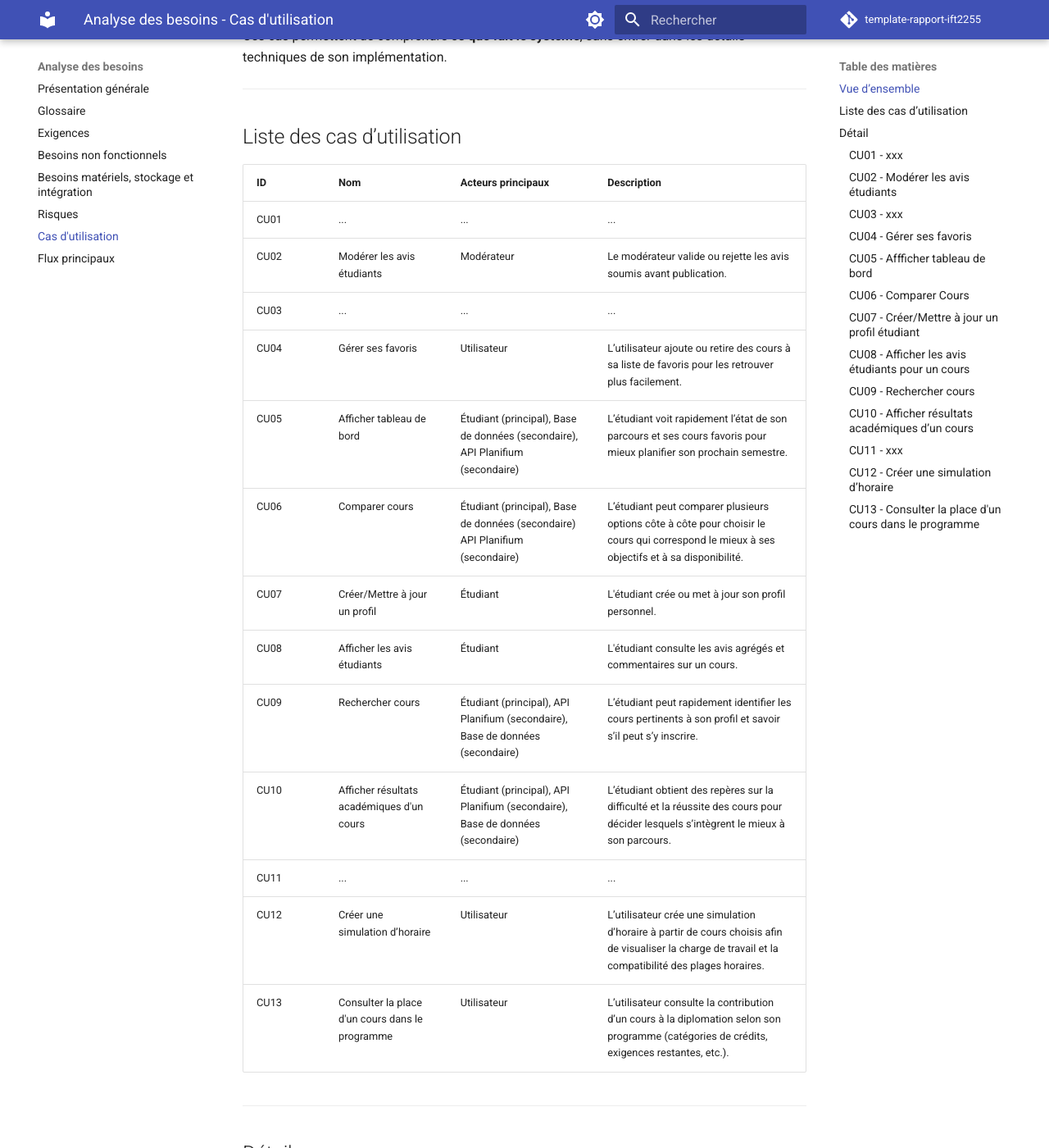
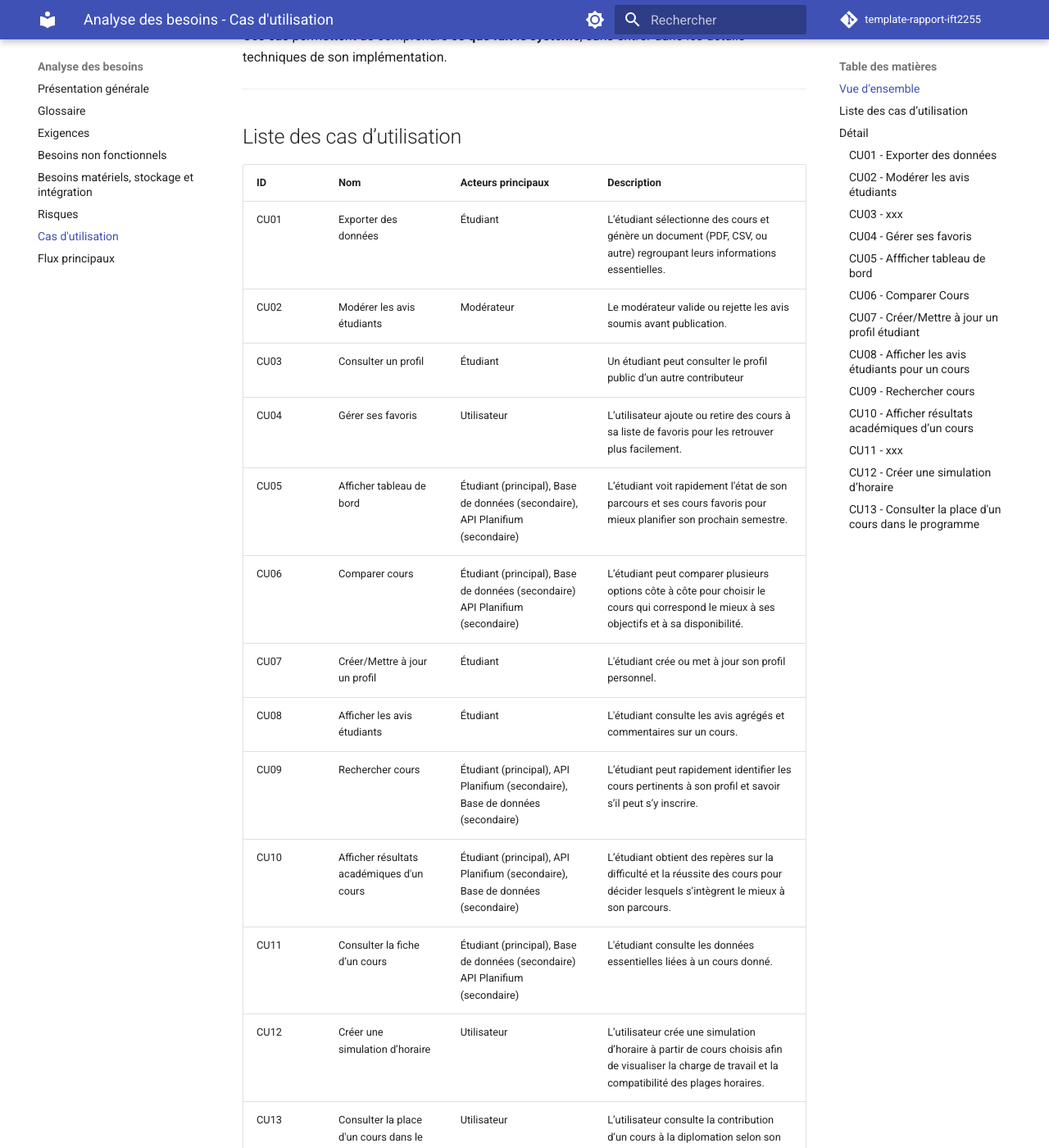
Before and after one commit to abdel2154/IFT2255, an MkDocs documentation site: the page built from docs/besoins/cas-utilisation.md, in a window 1280 px wide and 1400 px high, scrolled down 468 px. Shown: the whole window at 82% size. Built offline with MkDocs 1.6.1 and Material for MkDocs 9.7.7, drawn with Linux system fonts in a browser that asks for light colours; comment, search, counter and statistics services are not loaded; some of the changed text lies outside the part shown.

Commit message:
Ajout des CU 1, 3, et 11 dans liste des CU.

```diff
--- a/docs/besoins/cas-utilisation.md
+++ b/docs/besoins/cas-utilisation.md
@@ -16,30 +16,30 @@ Ces cas permettent de comprendre **ce que fait le système**, sans entrer dans l
 
 ## Liste des cas d’utilisation
 
-| ID | Nom | Acteurs principaux | Description |
-|----|-----|---------------------|-------------|
-| CU01 |...|...|...|
-| CU02 | Modérer les avis étudiants | Modérateur | Le modérateur valide ou rejette les avis soumis avant publication. |
-| CU03 |...|...|...|
-| CU04 |Gérer ses favoris| Utilisateur | L’utilisateur ajoute ou retire des cours à sa liste de favoris pour les retrouver plus facilement. |
-| CU05 |Afficher tableau de bord |Étudiant (principal), Base de données (secondaire), API Planifium (secondaire)|L’étudiant voit rapidement l’état de son parcours et ses cours favoris pour mieux planifier son prochain semestre.|
-| CU06 |Comparer cours| Étudiant (principal), Base de données (secondaire) API Planifium (secondaire) | L’étudiant peut comparer plusieurs options côte à côte pour choisir le cours qui correspond le mieux à ses objectifs et à sa disponibilité.|
-| CU07 | Créer/Mettre à jour un profil | Étudiant | L'étudiant crée ou met à jour son profil personnel. |
-| CU08 | Afficher les avis étudiants | Étudiant | L'étudiant consulte les avis agrégés et commentaires sur un cours. |
-| CU09 |Rechercher cours|Étudiant (principal), API Planifium (secondaire), Base de données (secondaire)|L’étudiant peut rapidement identifier les cours pertinents à son profil et savoir s’il peut s’y inscrire.|
-| CU10 |Afficher résultats académiques d'un cours|Étudiant (principal), API Planifium (secondaire), Base de données (secondaire)|L’étudiant obtient des repères sur la difficulté et la réussite des cours pour décider lesquels s’intègrent le mieux à son parcours.|
-| CU11 |...|...|...|
-| CU12 | Créer une simulation d’horaire | Utilisateur | L’utilisateur crée une simulation d’horaire à partir de cours choisis afin de visualiser la charge de travail et la compatibilité des plages horaires. |
-| CU13 | Consulter la place d'un cours dans le programme | Utilisateur | L’utilisateur consulte la contribution d’un cours à la diplomation selon son programme (catégories de crédits, exigences restantes, etc.). |
+| ID | Nom                                             | Acteurs principaux                                                             | Description                                                                                                                                            |
+|----|-------------------------------------------------|--------------------------------------------------------------------------------|--------------------------------------------------------------------------------------------------------------------------------------------------------|
+| CU01 | Exporter des données                            | Étudiant                                                                       | L’étudiant sélectionne des cours et génère un document (PDF, CSV, ou autre) regroupant leurs informations essentielles.                                |
+| CU02 | Modérer les avis étudiants                      | Modérateur                                                                     | Le modérateur valide ou rejette les avis soumis avant publication.                                                                                     |
+| CU03 | Consulter un profil                             | Étudiant                                                                       | Un étudiant peut consulter le profil public d’un autre contributeur                                                                                    |
+| CU04 | Gérer ses favoris                               | Utilisateur                                                                    | L’utilisateur ajoute ou retire des cours à sa liste de favoris pour les retrouver plus facilement.                                                     |
+| CU05 | Afficher tableau de bord                        | Étudiant (principal), Base de données (secondaire), API Planifium (secondaire) | L’étudiant voit rapidement l’état de son parcours et ses cours favoris pour mieux planifier son prochain semestre.                                     |
+| CU06 | Comparer cours                                  | Étudiant (principal), Base de données (secondaire) API Planifium (secondaire)  | L’étudiant peut comparer plusieurs options côte à côte pour choisir le cours qui correspond le mieux à ses objectifs et à sa disponibilité.            |
+| CU07 | Créer/Mettre à jour un profil                   | Étudiant                                                                       | L'étudiant crée ou met à jour son profil personnel.                                                                                                    |
+| CU08 | Afficher les avis étudiants                     | Étudiant                                                                       | L'étudiant consulte les avis agrégés et commentaires sur un cours.                                                                                     |
+| CU09 | Rechercher cours                                | Étudiant (principal), API Planifium (secondaire), Base de données (secondaire) | L’étudiant peut rapidement identifier les cours pertinents à son profil et savoir s’il peut s’y inscrire.                                              |
+| CU10 | Afficher résultats académiques d'un cours       | Étudiant (principal), API Planifium (secondaire), Base de données (secondaire) | L’étudiant obtient des repères sur la difficulté et la réussite des cours pour décider lesquels s’intègrent le mieux à son parcours.                   |
+| CU11 | Consulter la fiche d’un cours                   | Étudiant (principal), Base de données (secondaire) API Planifium (secondaire)  | L'étudiant consulte les données essentielles liées à un cours donné.                                                                                   |
+| CU12 | Créer une simulation d’horaire                  | Utilisateur                                                                    | L’utilisateur crée une simulation d’horaire à partir de cours choisis afin de visualiser la charge de travail et la compatibilité des plages horaires. |
+| CU13 | Consulter la place d'un cours dans le programme | Utilisateur                                                                    | L’utilisateur consulte la contribution d’un cours à la diplomation selon son programme (catégories de crédits, exigences restantes, etc.).             |
 
 ---
 
 ## Détail
 
 
-### CU01 - xxx
+### CU01 - Exporter des données
 
-**Acteurs** :
+**Acteurs** : Étudiant
 **Préconditions** :
 **Postconditions** :
 **Déclencheur** :
```
